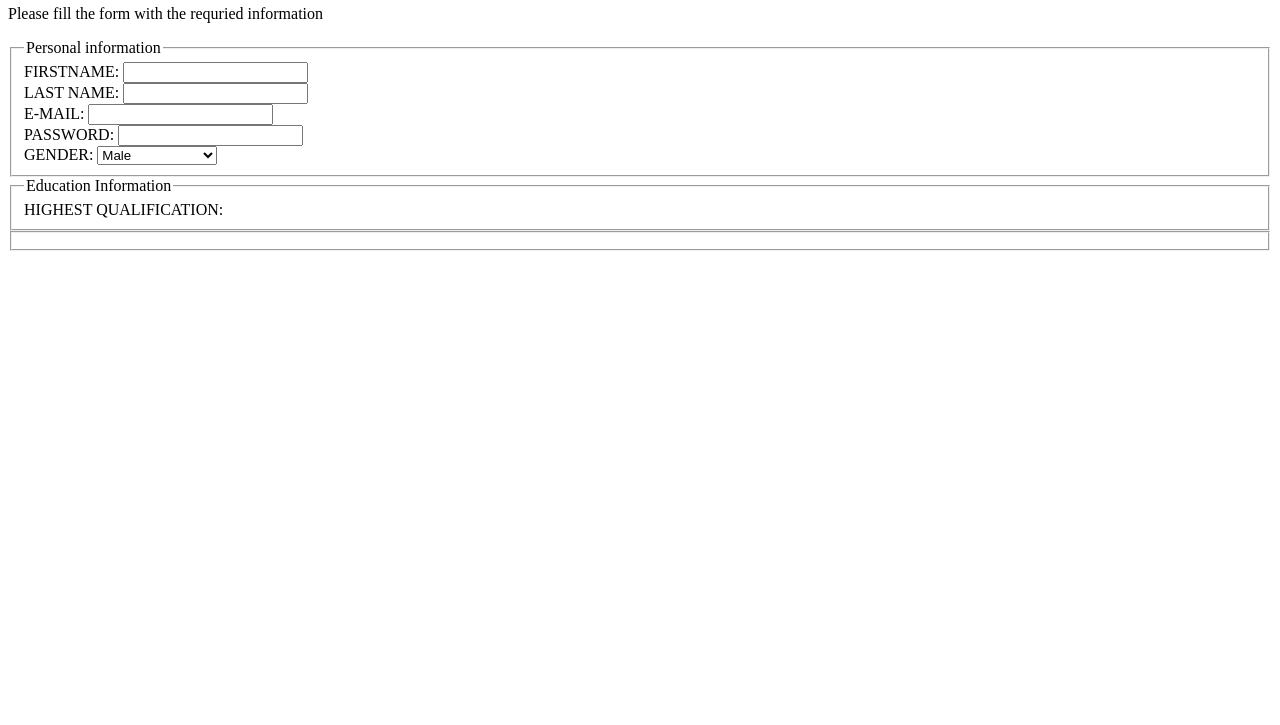
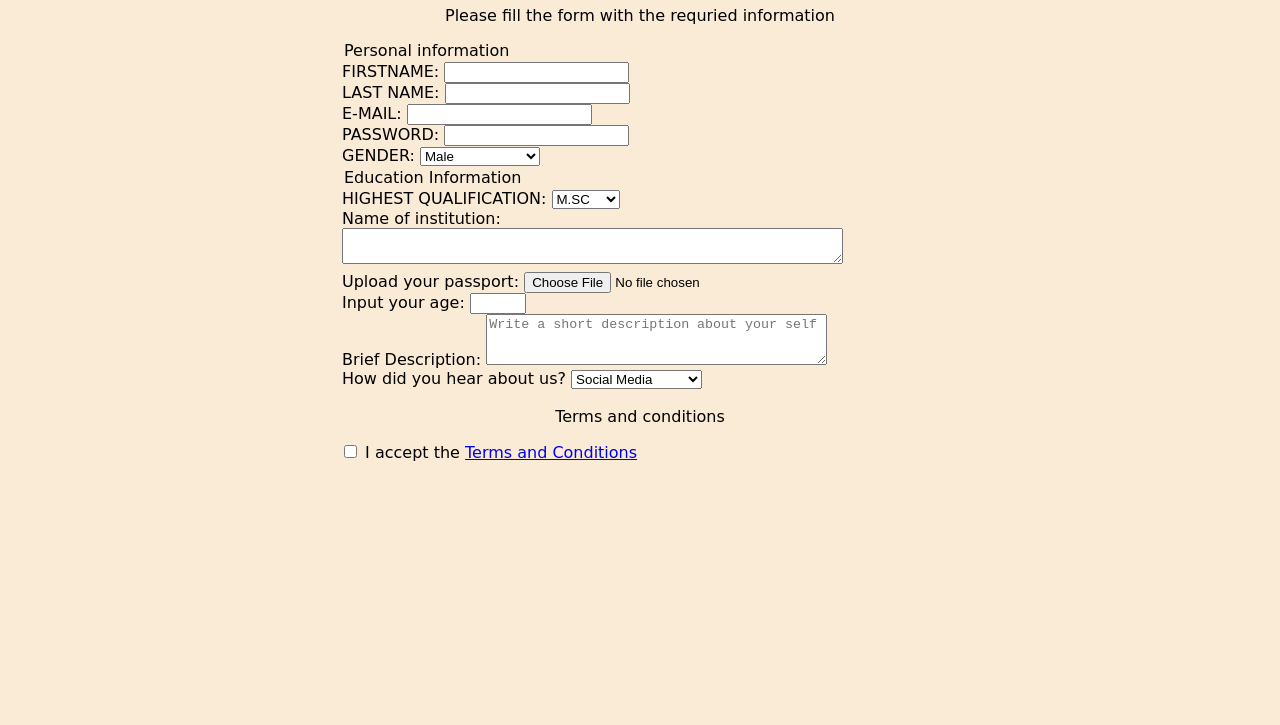
Before and after one commit to habybheart1/registration-form, a plain HTML site: page index.html in a window 1280 px wide. Shown: the part 75-800 px from the top of the page. Drawn offline with Linux system fonts and the light colour scheme.

Commit message:
code modified

```diff
--- a/index.html
+++ b/index.html
@@ -36,9 +36,54 @@
       </fieldset>
       <fieldset>
         <legend>Education Information</legend>
-        <label>HIGHEST QUALIFICATION: </label>
+        <label
+          >HIGHEST QUALIFICATION:
+          <select>
+            <option value="">M.SC</option>
+            <option value="">B.SC</option>
+            <option value="">SSCE</option>
+            <option value="">Primary</option>
+          </select></label
+        >
+        <label for="school-name"
+          >Name of institution:
+          <textarea
+            rows="2"
+            cols="60"
+            id="school-name"
+            name="school-name"
+          ></textarea>
+        </label>
       </fieldset>
-      <fieldset></fieldset>
+      <fieldset>
+        <label for="passport"
+          >Upload your passport:
+          <input type="file" name="passport" id="passport" />
+        </label>
+        <label for="age"
+          >Input your age:
+          <input type="number" name="age" id="age" min="16" max="40" />
+          <label for="bio"
+            >Brief Description:
+            <textarea
+              rows="3"
+              cols="40"
+              placeholder="Write a short description about your self"
+            ></textarea>
+          </label>
+          <label for="referrer"
+            >How did you hear about us?
+            <select name="referrer" id="referrer">
+              <option value="1">Social Media</option>
+              <option value="2">Friends and family</option>
+              <option value="3">Referrer</option>
+              <option value="4">Search Engine</option>
+              <option value="5">Others</option>
+            </select>
+        </label>
+      </fieldset>
+      <p>Terms and conditions</p>
+      <label for="t&c"><input type="checkbox" name="t&c" id="t&c" required> I accept the <a href="http://www.term&conditions">Terms and Conditions</a></label>
     </form>
   </body>
 </html>
--- a/styles.css
+++ b/styles.css
@@ -1,3 +1,21 @@
+body {
+  background-color: antiquewhite;
+  font-family: cursive, Geneva, Verdana;
+}
+h1,
+p {
+  text-align: center;
+}
 label {
   display: block;
 }
+form {
+  max-width: 600px;
+  min-width: 200px;
+  width: 100vmax;
+  margin: 5px auto;
+}
+fieldset {
+  border: none;
+  padding: 2px 0;
+}
```
